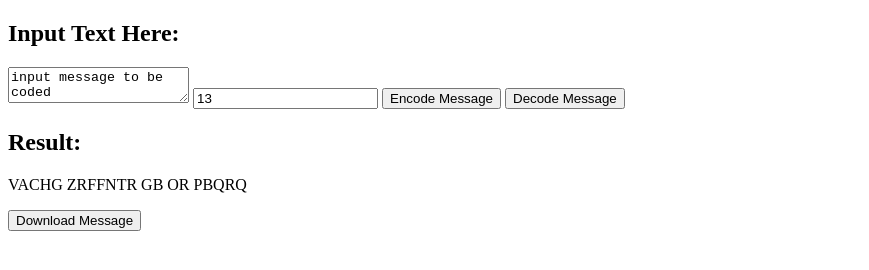
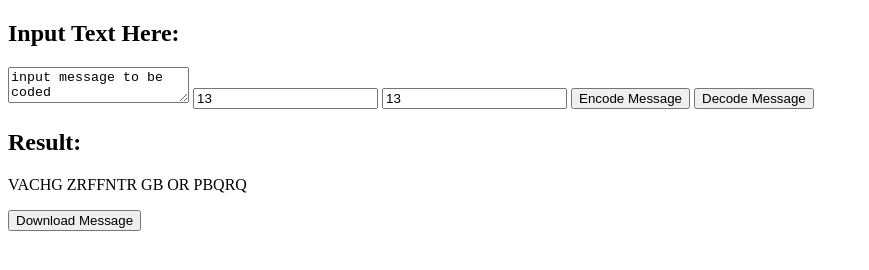
Before and after one commit to z0onic/z0onic.github.io, a plain HTML site: page index.html in a window 1280 px wide. Shown: the whole page, without its empty margins (0-869 px from the left). Drawn offline with Linux system fonts and the light colour scheme.

Commit message:
Add files via upload

```diff
--- a/index.html
+++ b/index.html
@@ -9,7 +9,8 @@
 		<div id="input">
 			<h2>Input Text Here:</h2>
 			<textarea id="input-text">input message to be coded</textarea>
-			<input type="Number" id="input-key" value="13"></input>
+			<input type="Number" id="input-key-01" value="13"></input>
+			<input type="Number" id="input-key-02" value="13"></input>
 			<button id="code" onclick="codeMessage()">Encode Message</button>
 			<button id="decode" onclick="decodeMessage()">Decode Message</button>
 		</div>
```
